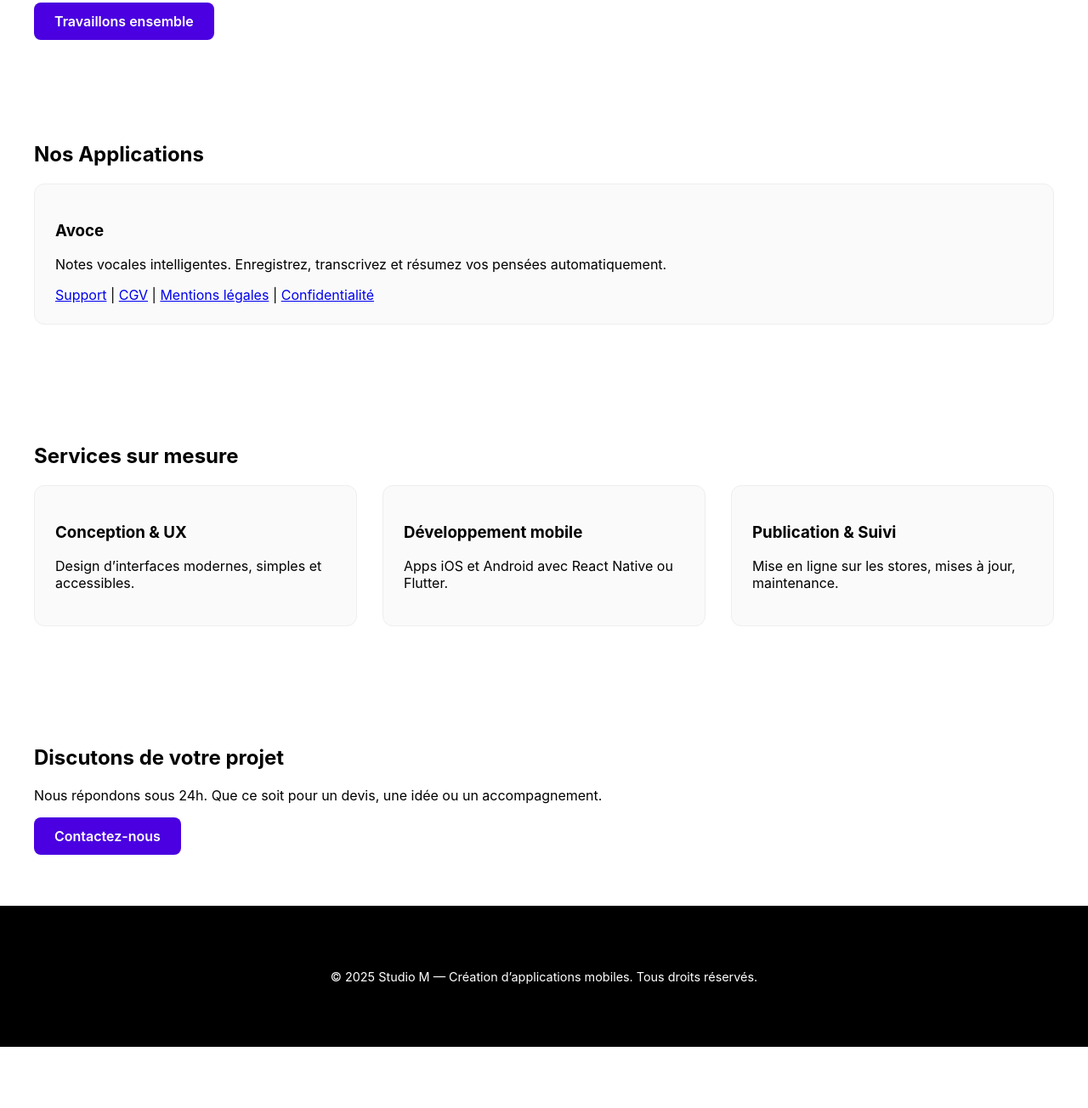
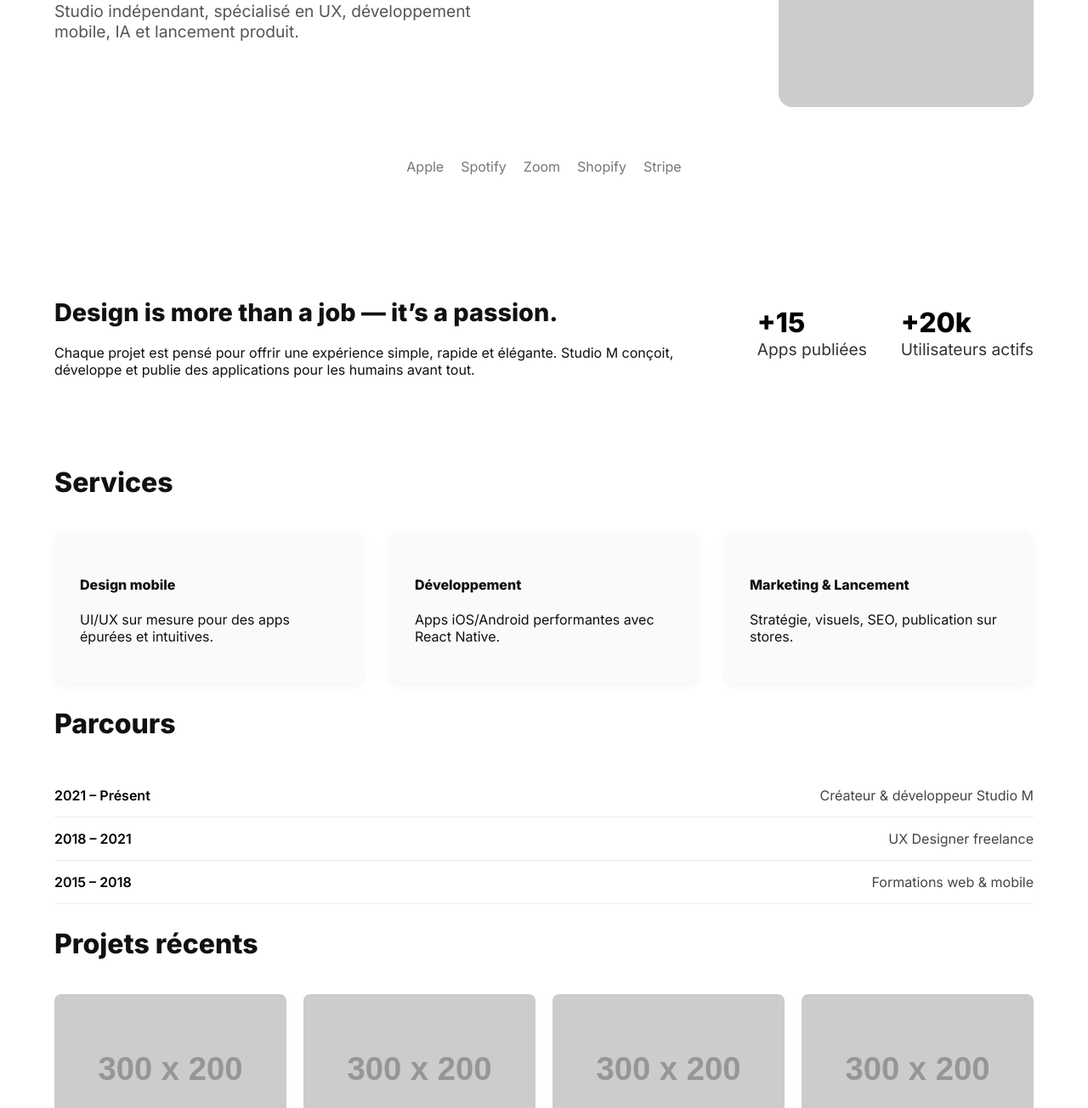
Before and after one commit to AdrienM2b/studio-m, a plain HTML site: page index.html in a window 1280 px wide. Shown: the part 448-1752 px from the top of the page at 85% size. Before the commit the page ends 1680 px from the top, so only its background shows below. Drawn offline with Linux system fonts and the light colour scheme; placeholder pictures from the web are drawn by us.

Commit message:
cahnge home

```diff
--- a/index.html
+++ b/index.html
@@ -5,63 +5,103 @@
   <meta name="viewport" content="width=device-width, initial-scale=1.0" />
   <title>Studio M – Création d'applications mobiles</title>
   <link rel="stylesheet" href="style.css" />
+  <link href="https://fonts.googleapis.com/css2?family=Inter:wght@400;600;800&display=swap" rel="stylesheet">
 </head>
 <body>
-  <header>
+  <header class="header">
+    <div class="container nav">
+      <h1 class="logo">Studio M</h1>
       <nav>
-      <h1>Studio M</h1>
         <ul>
-        <li><a href="#apps">Applications</a></li>
+          <li><a href="#about">A propos</a></li>
           <li><a href="#services">Services</a></li>
+          <li><a href="#portfolio">Portfolio</a></li>
           <li><a href="#contact">Contact</a></li>
         </ul>
       </nav>
-    <div class="hero">Nous créons des apps mobiles modernes</div>
-    <div class="sub-hero">Studio indépendant basé au Québec. Design, code, lancement. On s'occupe de tout, de l'idée à la publication.</div>
-    <a href="#contact" class="btn">Travaillons ensemble</a>
+    </div>
+    <div class="hero container">
+      <div class="hero-text">
+        <h2>Créateur<br>d'applications mobiles</h2>
+        <p>Studio indépendant, spécialisé en UX, développement mobile, IA et lancement produit.</p>
+      </div>
+      <div class="hero-image">
+        <img src="https://via.placeholder.com/300x400" alt="Portrait studio">
+      </div>
+    </div>
   </header>
 
-  <section class="section" id="apps">
-    <h2>Nos Applications</h2>
-    <div class="grid">
+  <section class="brands container">
+    <ul>
+      <li>Apple</li><li>Spotify</li><li>Zoom</li><li>Shopify</li><li>Stripe</li>
+    </ul>
+  </section>
+
+  <section class="about container" id="about">
+    <div class="about-text">
+      <h3>Design is more than a job &mdash; it’s a passion.</h3>
+      <p>Chaque projet est pensé pour offrir une expérience simple, rapide et élégante. Studio M conçoit, développe et publie des applications pour les humains avant tout.</p>
+    </div>
+    <div class="metrics">
+      <div><strong>+15</strong><span>Apps publiées</span></div>
+      <div><strong>+20k</strong><span>Utilisateurs actifs</span></div>
+    </div>
+  </section>
+
+  <section class="services container" id="services">
+    <h2>Services</h2>
+    <div class="cards">
       <div class="card">
-        <h3>Avoce</h3>
-        <p>Notes vocales intelligentes. Enregistrez, transcrivez et résumez vos pensées automatiquement.</p>
-        <a href="support.html">Support</a> |
-        <a href="cgv.html">CGV</a> |
-        <a href="mentions-legales.html">Mentions légales</a> |
-        <a href="confidentialite.html">Confidentialité</a>
+        <h4>Design mobile</h4>
+        <p>UI/UX sur mesure pour des apps épurées et intuitives.</p>
+      </div>
+      <div class="card">
+        <h4>Développement</h4>
+        <p>Apps iOS/Android performantes avec React Native.</p>
+      </div>
+      <div class="card">
+        <h4>Marketing & Lancement</h4>
+        <p>Stratégie, visuels, SEO, publication sur stores.</p>
       </div>
     </div>
   </section>
 
-  <section class="section" id="services">
-    <h2>Services sur mesure</h2>
+  <section class="timeline container">
+    <h2>Parcours</h2>
+    <ul>
+      <li><span>2021 &ndash; Présent</span> Créateur & développeur Studio M</li>
+      <li><span>2018 &ndash; 2021</span> UX Designer freelance</li>
+      <li><span>2015 &ndash; 2018</span> Formations web & mobile</li>
+    </ul>
+  </section>
+
+  <section class="portfolio container" id="portfolio">
+    <h2>Projets récents</h2>
     <div class="grid">
-      <div class="card">
-        <h3>Conception & UX</h3>
-        <p>Design d’interfaces modernes, simples et accessibles.</p>
-      </div>
-      <div class="card">
-        <h3>Développement mobile</h3>
-        <p>Apps iOS et Android avec React Native ou Flutter.</p>
-      </div>
-      <div class="card">
-        <h3>Publication & Suivi</h3>
-        <p>Mise en ligne sur les stores, mises à jour, maintenance.</p>
-      </div>
+      <img src="https://via.placeholder.com/300x200" alt="Projet 1">
+      <img src="https://via.placeholder.com/300x200" alt="Projet 2">
+      <img src="https://via.placeholder.com/300x200" alt="Projet 3">
+      <img src="https://via.placeholder.com/300x200" alt="Projet 4">
     </div>
   </section>
 
-  <section class="section" id="contact">
-    <h2>Discutons de votre projet</h2>
-    <p>Nous répondons sous 24h. Que ce soit pour un devis, une idée ou un accompagnement.</p>
-    <a href="mailto:adrien.marchetti.developpeur@gmail.com" class="btn">Contactez-nous</a>
+  <section class="testimonial container">
+    <blockquote>
+      "Studio M nous a aidé à concevoir et lancer notre app avec efficacité. Nous n'aurions pas pu le faire seuls."
+      <footer>— Client satisfait</footer>
+    </blockquote>
+  </section>
+
+  <section class="contact container" id="contact">
+    <h2>Discutons</h2>
+    <p>Disponible pour vos projets ou collaborations. Réponse sous 24h.</p>
+    <a href="mailto:adrien.marchetti.developpeur@gmail.com" class="btn">Envoyer un message</a>
   </section>
 
   <footer class="footer">
-    <p>&copy; 2025 Studio M &mdash; Création d’applications mobiles. Tous droits réservés.</p>
+    <div class="container">
+      <p>&copy; 2025 Studio M. Tous droits réservés.</p>
+    </div>
   </footer>
 </body>
 </html>
-</html>
--- a/style.css
+++ b/style.css
@@ -1,168 +1,202 @@
-/* Reset */
- :root {
-      --primary: #000;
-      --secondary: #666;
-      --bg: #fff;
-      --accent: #4a00e0;
+/* style.css */
+
+body {
+  margin: 0;
+  padding: 0;
+  font-family: 'Inter', sans-serif;
+  background-color: #fff;
+  color: #111;
 }
 
-    body {
-      font-family: 'Inter', sans-serif;
-      background: var(--bg);
-      color: var(--primary);
-      margin: 0;
-      padding: 0;
+.container {
+  width: 90%;
+  max-width: 1200px;
+  margin: 0 auto;
 }
 
-    header {
-      padding: 40px 20px;
-      max-width: 1200px;
-      margin: auto;
+.header {
+  padding-top: 40px;
 }
 
-    nav {
+.nav {
   display: flex;
   justify-content: space-between;
   align-items: center;
-      margin-bottom: 40px;
+  margin-bottom: 60px;
 }
 
-    nav h1 {
+.logo {
+  font-size: 1.8rem;
   font-weight: 800;
-      font-size: 1.8rem;
 }
 
 nav ul {
+  display: flex;
+  gap: 30px;
   list-style: none;
-      display: flex;
-      gap: 20px;
 }
 
 nav ul li a {
   text-decoration: none;
-      color: var(--primary);
+  color: #111;
   font-weight: 500;
 }
 
 .hero {
-      font-size: 4rem;
-      font-weight: 800;
-      line-height: 1.1;
-      margin-bottom: 30px;
+  display: flex;
+  align-items: center;
+  justify-content: space-between;
+  flex-wrap: wrap;
+  gap: 40px;
 }
 
-    .sub-hero {
-      font-size: 1.2rem;
-      color: var(--secondary);
-      margin-bottom: 60px;
-      max-width: 600px;
+.hero-text h2 {
+  font-size: 4rem;
+  line-height: 1.1;
+  margin-bottom: 20px;
 }
 
-    .section {
-      max-width: 1200px;
-      margin: auto;
-      padding: 60px 20px;
+.hero-text p {
+  font-size: 1.2rem;
+  color: #555;
+  max-width: 500px;
+}
+
+.hero-image img {
+  max-width: 300px;
+  border-radius: 16px;
+}
+
+.brands ul {
+  display: flex;
+  flex-wrap: wrap;
+  gap: 20px;
+  padding: 40px 0;
+  list-style: none;
+  justify-content: center;
+  font-weight: 500;
+  color: #777;
+}
+
+.about {
+  display: flex;
+  flex-wrap: wrap;
+  gap: 40px;
+  align-items: center;
+  padding: 60px 0;
+}
+
+.about-text {
+  flex: 1;
+  min-width: 300px;
+}
+
+.about-text h3 {
+  font-size: 1.8rem;
+  margin-bottom: 20px;
+}
+
+.metrics {
+  display: flex;
+  gap: 40px;
+  font-size: 1.2rem;
+  color: #333;
+}
+
+.metrics div strong {
+  display: block;
+  font-size: 2rem;
+  color: #000;
+}
+
+.services h2,
+.timeline h2,
+.portfolio h2,
+.contact h2 {
+  font-size: 2rem;
+  margin-bottom: 40px;
+}
+
+.cards {
+  display: grid;
+  grid-template-columns: repeat(auto-fit, minmax(250px, 1fr));
+  gap: 30px;
+}
+
+.card {
+  background: #fafafa;
+  padding: 30px;
+  border-radius: 12px;
+  box-shadow: 0 2px 10px rgba(0,0,0,0.05);
+}
+
+.timeline ul {
+  list-style: none;
+  padding: 0;
+}
+
+.timeline ul li {
+  padding: 15px 0;
+  border-bottom: 1px solid #eee;
+  display: flex;
+  justify-content: space-between;
+  font-size: 1rem;
+  color: #444;
+}
+
+.timeline ul li span {
+  font-weight: 600;
+  color: #000;
 }
 
 .grid {
   display: grid;
-      grid-template-columns: repeat(auto-fit, minmax(280px, 1fr));
-      gap: 30px;
+  grid-template-columns: repeat(auto-fit, minmax(250px, 1fr));
+  gap: 20px;
 }
 
-    .card {
-      border: 1px solid #eee;
-      border-radius: 12px;
-      padding: 24px;
-      background: #fafafa;
-      transition: transform 0.2s ease;
+.grid img {
+  width: 100%;
+  border-radius: 8px;
 }
 
-    .card:hover {
-      transform: translateY(-5px);
+.testimonial blockquote {
+  font-style: italic;
+  background: #f5f5f5;
+  padding: 40px;
+  border-left: 4px solid #ccc;
+  margin: 60px 0;
+  font-size: 1.1rem;
+  color: #444;
 }
 
-    .footer {
-      background: #000;
-      color: #fff;
-      padding: 60px 20px;
+.testimonial footer {
+  margin-top: 10px;
+  font-weight: 600;
+}
+
+.contact {
   text-align: center;
+  padding: 80px 0;
 }
 
 .btn {
   display: inline-block;
   padding: 12px 24px;
-      background: var(--accent);
+  background: #000;
   color: #fff;
+  border-radius: 8px;
   text-decoration: none;
-      border-radius: 8px;
   font-weight: 600;
+  margin-top: 20px;
   transition: background 0.3s;
 }
 
 .btn:hover {
-      background: #3700b3;
+  background: #333;
 }
 
 
-
-.container {
-  max-width: 800px;
-  margin: auto;
-  padding: 20px;
-}
-
-
-header h1 {
-  font-size: 2.5rem;
-  margin-bottom: 10px;
-}
-
-main {
-  padding: 40px 0;
-}
-
-.intro, .contact {
-  margin-bottom: 40px;
-}
-
-.contact .btn {
-  display: inline-block;
-  background-color: #4a00e0;
-  color: white;
-  padding: 12px 24px;
-  border-radius: 8px;
-  text-decoration: none;
-  font-weight: bold;
-  transition: background 0.3s;
-}
-
-.contact .btn:hover {
-  background-color: #7c2ae8;
-}
-
-.apps h2 {
-  font-size: 1.8rem;
-  margin-bottom: 20px;
-}
-
-.app-list {
-  list-style: none;
-  display: grid;
-  gap: 20px;
-}
-
-.app-card {
-  background-color: white;
-  padding: 20px;
-  border-radius: 12px;
-  box-shadow: 0 2px 8px rgba(0,0,0,0.1);
-}
-
-.app-card h3 {
-  margin-bottom: 10px;
-  color: #4a00e0;
-}
 
 .links a {
   margin-right: 15px;
@@ -200,10 +234,10 @@ main {
   text-decoration: underline;
 }
 
-footer {
+.footer {
+  background: #111;
+  color: #fff;
   text-align: center;
-  padding: 20px;
+  padding: 40px 20px;
   font-size: 0.9rem;
-  color: #666;
-  background-color: #eee;
 }
```
Lines whose indentation alone changed are shown as unchanged.
